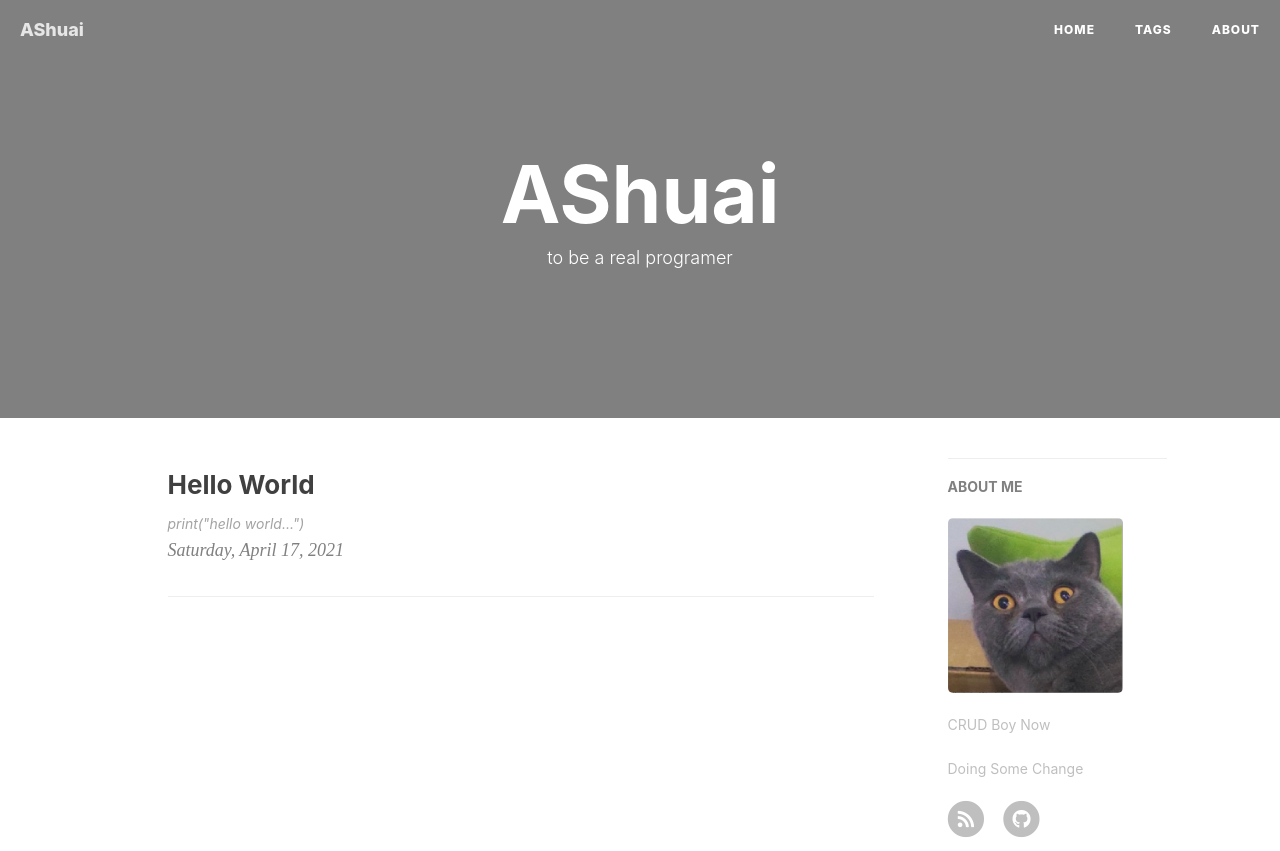
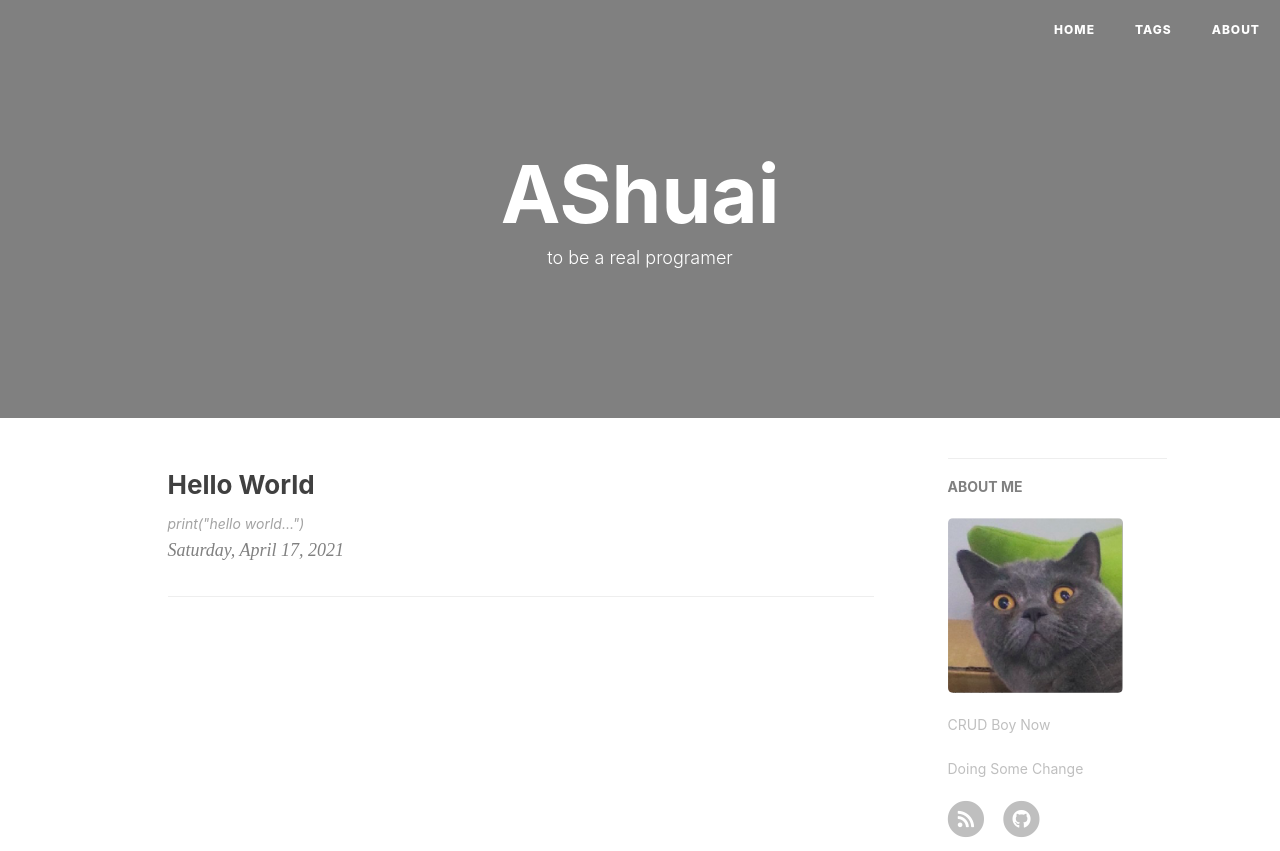
Before and after one commit to aaashuai/aaashuai.github.io, a plain HTML site: page index.html in a window 1280 px wide. Shown: the top 851 px of the page. Drawn offline with nearby package versions, Linux system fonts and the light colour scheme.

Commit message:
rebuilding site 2021年 4月17日 星期六 10时20分44秒 CST

```diff
--- a/index.html
+++ b/index.html
@@ -83,7 +83,6 @@
                 <span class="icon-bar"></span>
                 <span class="icon-bar"></span>
             </button>
-            <a class="navbar-brand" href="/">AShuai</a>
         </div>
 
 
```
Also changed, not shown: 404.html (+0 -1 lines), categories/index.html (+0 -1 lines), post/hello-world/index.html (+0 -1 lines), post/index.html (+0 -1 lines), tags/index.html (+0 -1 lines).
